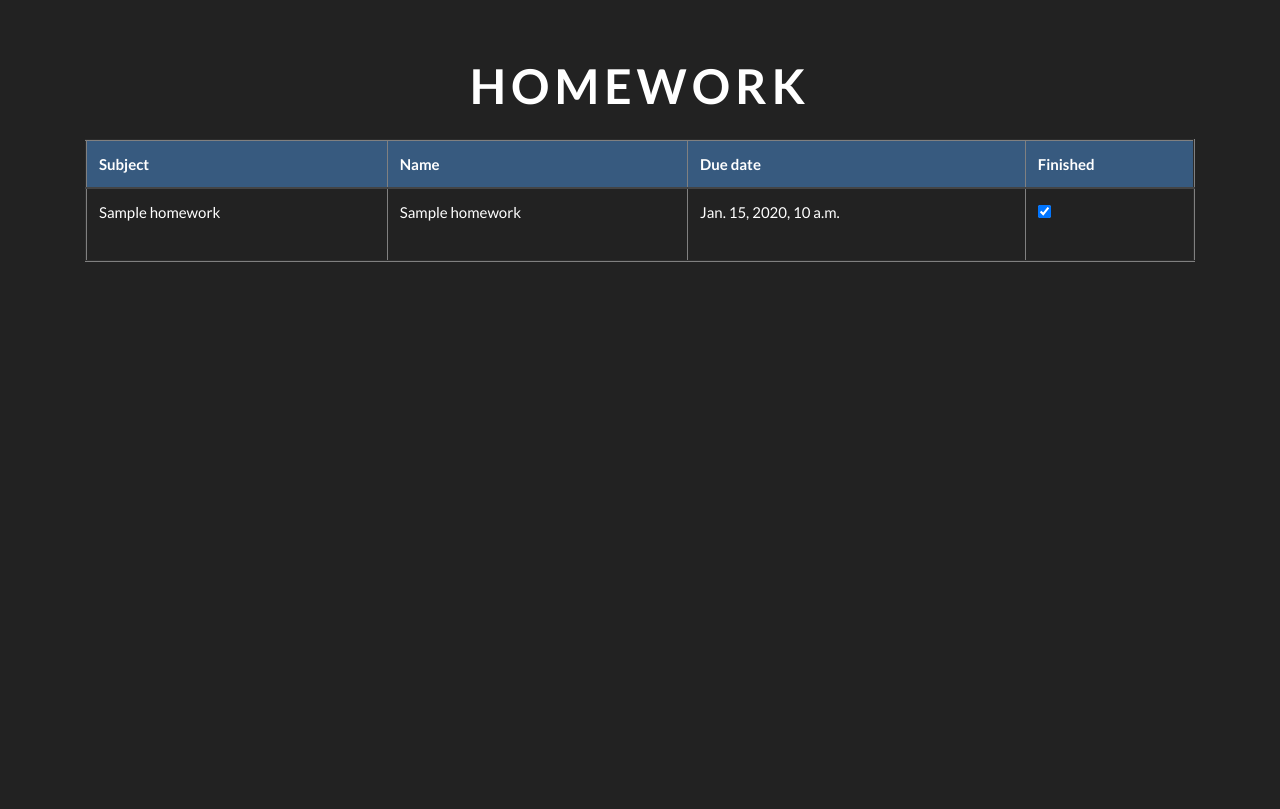
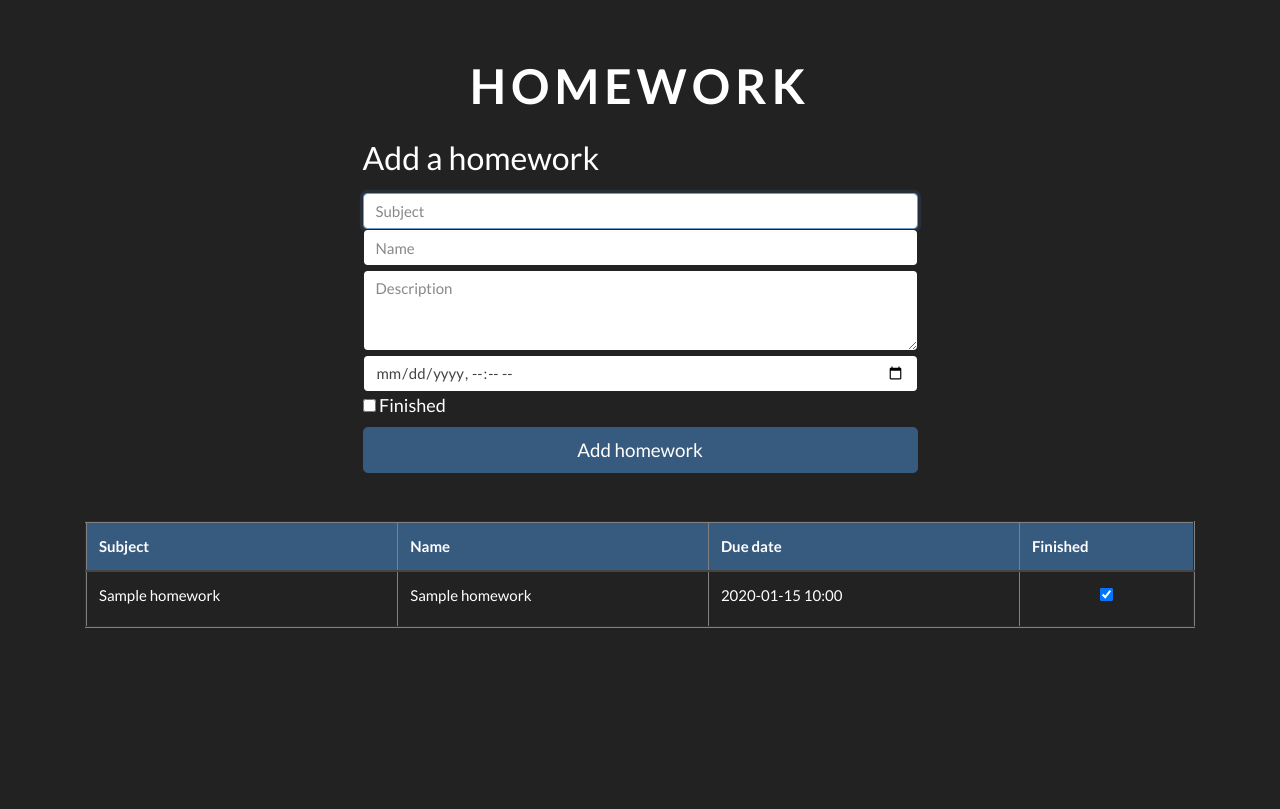
Before and after one commit to takos22/timathon-for-students, a Django app: template website/templates/homework.html in a window 1280 px wide. Shown: the part 71-880 px from the top of the page. Run offline with Django 3.2, Linux system fonts and the light colour scheme; tables that the repository leaves empty hold one stand-in row (values such as "Sample post"); the template is opened without the code that fills it: values that come from a table or form of the project are taken from there, most other values are stand-ins (such as "Sample title", 1, 10 or a date in 2020); data that the repository does not hold is empty; some libraries are stand-ins or nearby versions.

Commit message:
Update homework view

```diff
--- a/website/static/js/homework.js
+++ b/website/static/js/homework.js
@@ -0,0 +1,57 @@
+let url = $("#url")[0].innerHTML;
+let token = $("#token")[0].innerHTML;
+
+$("#homeworkForm").submit(formSubmit);
+
+function formSubmit(e) {
+  raw_data = $("#homeworkForm").serializeArray();
+  if (
+    raw_data.every(function (field) {
+      return field.value != "";
+    })
+  ) {
+    finished = $("#finishedCheckbox")[0].checked;
+    data = {
+      subject: raw_data[0].value,
+      name: raw_data[1].value,
+      description: raw_data[2].value,
+      due_date: raw_data[3].value,
+      finished: finished,
+    };
+    $.ajax({
+      url: url,
+      type: "POST",
+      headers: { Authorization: `Token ${token}` },
+      data: JSON.stringify(data),
+      success: success,
+      error: error,
+      contentType: "application/json",
+      dataType: "json",
+    });
+  }
+}
+
+function success(result, status, xhr) {
+  function p(i) { // padd time
+    return i < 10 ? "0" + i : i;
+  }
+  date = new Date(result.due_date);
+  dateStr = `${date.getFullYear()}-${p(date.getMonth())}-${p(date.getDate())} ${p(date.getHours())}:${p(date.getMinutes())}`;
+  tr = document.createElement("tr");
+  tr.innerHTML = `
+          <td>${result.subject}</td>
+          <td>${result.name}</td>
+          <td>${dateStr}</td>
+          <td class="text-center">
+            <div class="checkbox">
+              <label> <input type="checkbox" value="finished" ${result.finished ? "checked" : ""} /> </label>
+            </div>
+          </td>`;
+  $("#homeworkTable")[0].append(tr);
+}
+
+function error(xhr, status, error) {
+  console.log(xhr);
+  console.log(status);
+  console.log(error);
+}
--- a/website/templates/homework.html
+++ b/website/templates/homework.html
@@ -6,8 +6,58 @@
         <h1 class="h1-reponsive text-uppercase font-weight-bold mb-0 pt-md-5 pt-5">Homework</h1>
       </div>
     </div>
+    <div class="mb-5">
+      <form action="javascript://" class="w-50 m-auto" id="homeworkForm">
+        <span id="url" style="display: none">{% url 'api.homework-list' %}</span>
+        <span id="token" style="display: none">{{ token }}</span>
+        <h3 class="h3 mb-3 font-weight-normal">Add a homework</h3>
+        <label for="id_subject" class="sr-only">Subject</label>
+        <input
+          type="text"
+          name="subject"
+          autofocus
+          required
+          id="id_subject"
+          placeholder="Subject"
+          class="form-control"
+        />
+        <label for="id_name" class="sr-only">Name</label>
+        <input
+          type="text"
+          name="name"
+          required
+          id="id_name"
+          placeholder="Name"
+          class="form-control mb-1"
+        />
+        <label for="id_description" class="sr-only">Description</label>
+        <textarea
+          type="textarea"
+          name="description"
+          required
+          id="id_description"
+          placeholder="Description"
+          rows="3"
+          class="form-control"
+        ></textarea>
+        <label for="id_due_date" class="sr-only">Due date</label>
+        <input
+          type="datetime-local"
+          name="due_date"
+          autocomplete="due_date"
+          required
+          id="id_due_date"
+          placeholder="Due date"
+          class="form-control mt-1"
+        />
+        <div class="checkbox" style="font-size: large;">
+          <label> <input id="finishedCheckbox" type="checkbox" value="finished" /> Finished</label>
+        </div>
+        <button id="submitForm" class="btn btn-lg btn-primary btn-block">Add homework</button>
+      </form>
+    </div>
     <div class="table-responsive-lg">
-      <table border="2" class="table table-hover">
+      <table border="2" id="homeworkTable" class="table table-hover">
         <thead class="bg-primary">
           <tr>
             <th>Subject</th>
@@ -20,9 +70,9 @@
         <tr>
           <td>{{ homework.subject }}</td>
           <td>{{ homework.name }}</td>
-          <td>{{ homework.due_date }}</td>
-          <td>
-            <div class="checkbox mb-3">
+          <td>{{ homework.due_date|date:'Y-m-d H:i' }}</td>
+          <td class="text-center">
+            <div class="checkbox">
               <label> <input type="checkbox" value="finished" {% if homework.finished %}checked{% endif %} /> </label>
             </div>
           </td>
--- a/website/views/homework.py
+++ b/website/views/homework.py
@@ -6,4 +6,5 @@ def homework(request):
     if not request.user.is_authenticated:
         return redirect("login")
     homeworks = request.user.homeworks.all()
-    return render(request, "homework.html", dict(homeworks=homeworks))
+    token = request.session["token"]
+    return render(request, "homework.html", dict(homeworks=homeworks, token=token))
```
